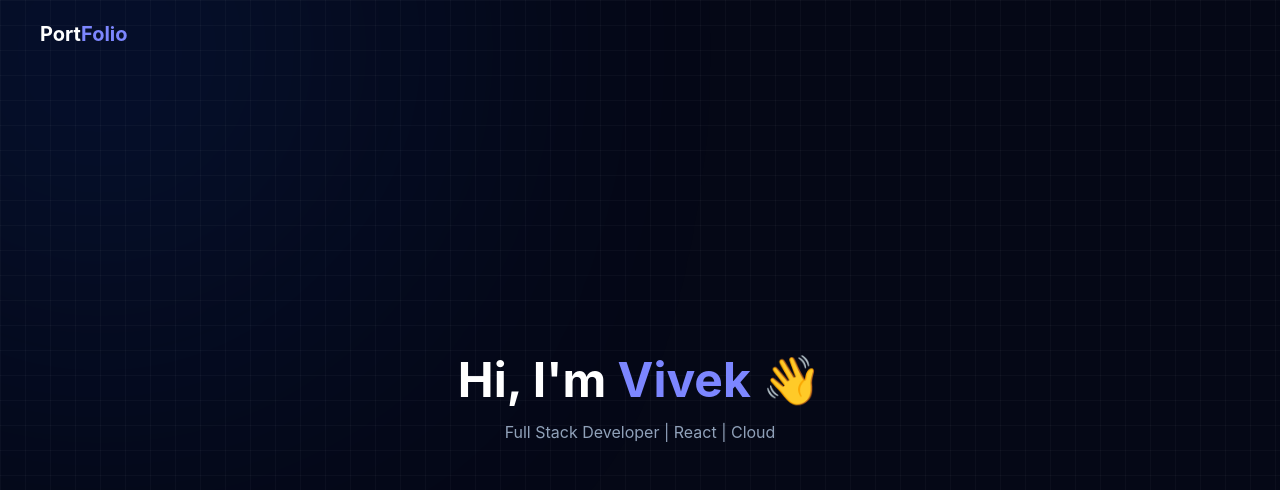
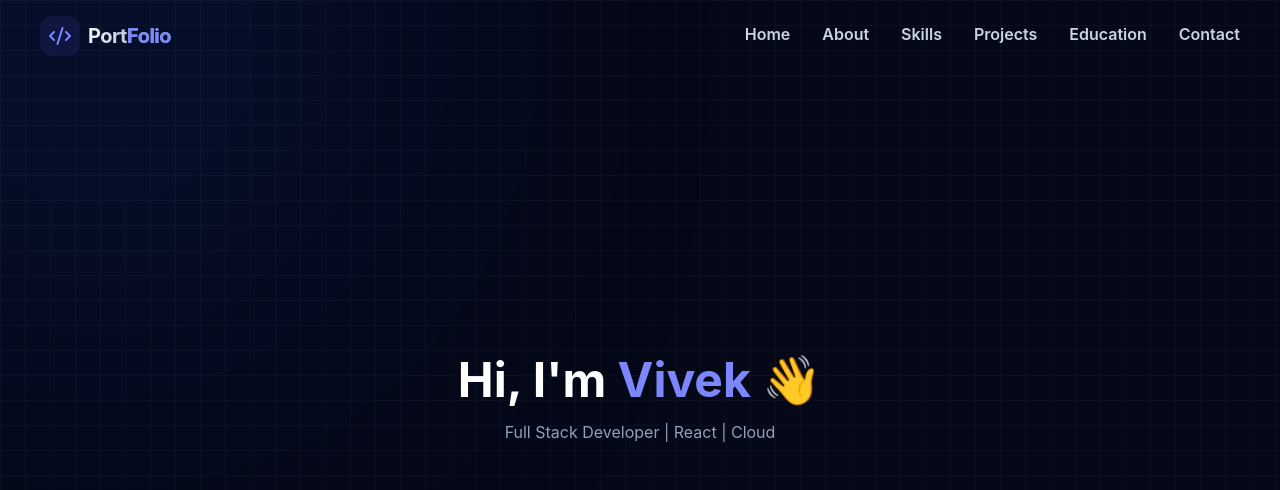
Before and after one commit to Vivek-Joshi-999/my-portfolio, a React (Vite) app: page / in a window 1280 px wide. Shown: the top 490 px of the page. Built offline with nearby package versions, Linux system fonts and the light colour scheme.

Commit message:
navbar complete

```diff
--- a/src/App.jsx
+++ b/src/App.jsx
@@ -1,6 +1,6 @@
 import { motion } from "framer-motion";
 import Hero from "./Hero";
-import Navbar from "./components/Navbar";
+import Navbar from "./components/Navbar/Navbar";
 export default function App() {
   return (
 
--- a/src/components/Navbar.jsx
+++ /dev/null
@@ -1,50 +0,0 @@
-
-
-import React, { useEffect, useState } from 'react'
-import {motion} from "framer-motion"
-
-const Navbar = () => {
-  const [open,setopen]=useState(false);
-  const [scrolled,setscroll]=useState(false);
-
-  useEffect( ()=>{
-
-
-    const handleScroll = () => {
-      setscroll(window.scrollY>50)
-      console.log("Window scrolled");
-      };
-
-      window.addEventListener('scroll',handleScroll);
-
-      return ()=> window.removeEventListener('scroll',handleScroll) ;
-
-    }
-      ,[] );
-
-
-  return (
-<motion.header
-  initial={{ y: -120, opacity: 0 }}
-  animate={{ y: 0, opacity: 1 }}
-  transition={{ duration: 0.5 }}
-  className={`fixed top-0 left-0 right-0 z-50 transition-all duration-300
-  ${
-    scrolled ? "fixed top-0 left-0 right-0 z-50 transition-all duration-300 border-b border-transparent bg-slate-950/70 backdrop-blur-md border-slate-800/50 py-2 shadow-lg shadow-black/10 ":
-    "fixed top-0 left-0 right-0 z-50 transition-all duration-300 border-b border-transparent bg-transparent py-2"
-  }
-
-  `}
->
-
-<div className='max-w-7xl mx-auto px-4 sm:px-6 md:px-10 py-3 flex  '>
-  <h1 className="text-white text-lg sm:text-xl font-bold">
-         Port<span className="text-indigo-400">Folio</span>
-       </h1>
-</div>
-
-</motion.header>
-  )
-}
-
-export default Navbar
--- /dev/null
+++ b/src/components/Navbar/NavItem.jsx
@@ -0,0 +1,26 @@
+import { motion } from "framer-motion";
+
+const NavItem = ({ label }) => {
+  return (
+    <motion.a
+      href="#"
+      className="relative pb-1 hover:text-indigo-400 inline-block"
+      initial="rest"
+      whileHover="hover"
+      animate="rest"
+    >
+      {label}
+
+      <motion.span
+        className="absolute left-0 bottom-0 h-[2px] bg-indigo-400 w-full origin-left"
+        variants={{
+          rest: { scaleX: 0 },
+          hover: { scaleX: 1 },
+        }}
+        transition={{ duration: 0.25, ease: "easeOut" }}
+      />
+    </motion.a>
+  );
+};
+
+export default NavItem;
--- /dev/null
+++ b/src/components/Navbar/Navbar.jsx
@@ -0,0 +1,98 @@
+import React, { useEffect, useState } from "react";
+import { CodeXml } from "lucide-react";
+import { ListCollapse } from "lucide-react";
+import { motion, AnimatePresence } from "framer-motion";
+import { X } from "lucide-react";
+import NavItem from "./navitem";
+
+const Navbar = () => {
+  const [open, setopen] = useState(false);
+  const [scrolled, setscroll] = useState(false);
+
+const navItems = ["Home", "About", "Skills", "Projects", "Education", "Contact"];
+
+  useEffect(() => {
+    const handleScroll = () => {
+      setscroll(window.scrollY > 50);
+      console.log("Window scrolled");
+    };
+
+    window.addEventListener("scroll", handleScroll);
+
+    return () => window.removeEventListener("scroll", handleScroll);
+  }, []);
+
+  return (
+    <motion.header
+      initial={{ y: -120, opacity: 0 }}
+      animate={{ y: 0, opacity: 1 }}
+      transition={{ duration: 0.6 }}
+      className={`fixed top-0 left-0 right-0 z-50
+  ${
+    scrolled
+      ? "fixed top-0 left-0 right-0 z-50 transition-all duration-300 border-b border-transparent bg-slate-950/70 backdrop-blur-md border-slate-800/50 py-2 shadow-lg shadow-black/10 "
+      : "fixed top-0 left-0 right-0 z-50 transition-all duration-300 border-b border-transparent bg-transparent py-2"
+  }
+
+  `}>
+      <div className="max-w-7xl mx-auto px-4 sm:px-6 md:px-10 py-2 flex items-center justify-between  ">
+        <div className="flex gap-2 items-center justify-center">
+          <span className="bg-indigo-500/10 p-2 rounded-xl hover:bg-indigo-500/20 transition-colors">
+            {" "}
+            <CodeXml className="text-indigo-400" />
+          </span>
+          <span className="font-bold text-xl tracking-tight bg-clip-text text-transparent bg-gradient-to-r from-slate-100 to-slate-400">
+            Port<span className="text-indigo-400">Folio</span>
+          </span>
+        </div>
+
+
+
+<nav className="hidden md:flex gap-8 text-slate-300 font-semibold">
+  {navItems.map((item) => (
+    <NavItem key={item} label={item} />
+  ))}
+</nav>
+
+        <button
+          className="md:hidden p-2 text-slate-300 hover:text-white"
+          onClick={() => setopen(!open)}>
+          {open ? <X /> : <ListCollapse />}
+        </button>
+      </div>
+      <AnimatePresence>
+        {open && (
+          <motion.div
+            initial={{ opacity: 0, height: 0 }}
+            animate={{ opacity: 1, height: "auto" }}
+            exit={{ opacity: 0, height: 0 }}
+            transition={{ duration: 0.3 }}
+            className=" md:hidden bg-slate-900/80 backdrop-blur-md border-t border-white/10 ">
+            <div className="  flex flex-col px-6 py-4 gap-4 backdrop-blur-md border-t border-white/20 text-white font-semibold">
+              {[
+                "Home",
+                "About",
+                "Skills",
+                "Projects",
+                "Education",
+                "Contact",
+              ].map((item) => (
+                <motion.a
+                  key={item}
+                  href="#"
+                  onClick={() => setopen(false)}
+                  whileHover={{ scale: 1.05 }}
+                  transition={{ duration: 0.2 }}
+                  className="block origin-left">
+                  {item}
+                </motion.a>
+              ))}
+            </div>
+          </motion.div>
+        )}
+      </AnimatePresence>
+    </motion.header>
+  );
+};
+
+export default Navbar;
```
